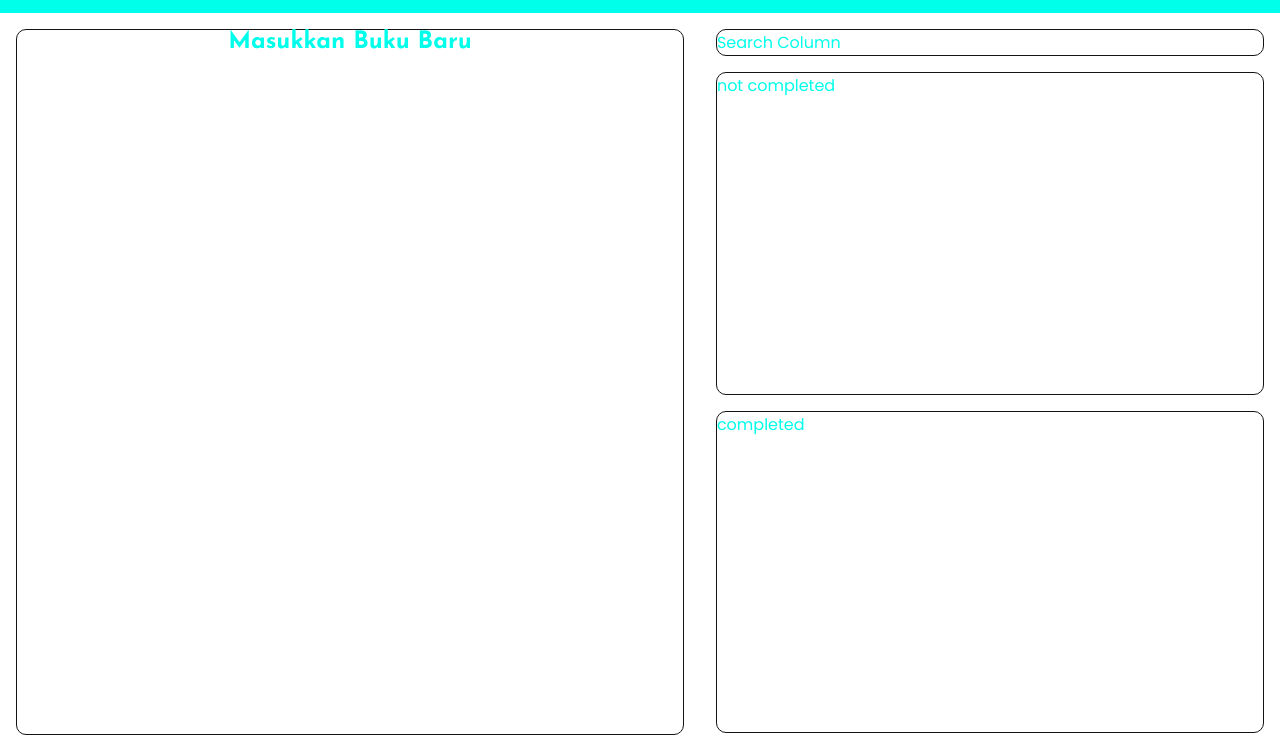
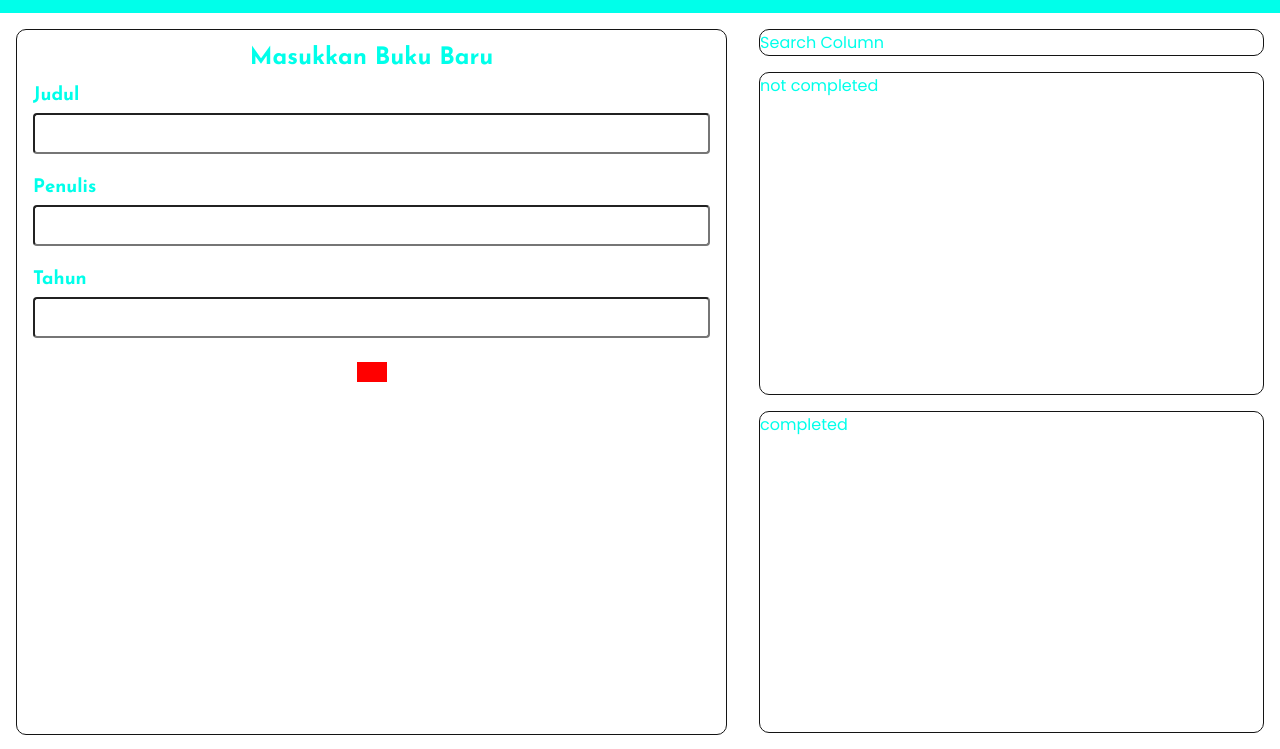
Before and after one commit to david-yappeter/dicoding-bookself-apps, a website: page src/index.html in a window 1280 px wide. Shown: the part 51-800 px from the top of the page. Drawn offline with Linux system fonts and the light colour scheme.

Commit message:
feat: add form

```diff
--- a/src/index.html
+++ b/src/index.html
@@ -17,21 +17,63 @@
 
       <!-- start::Body -->
       <main class="flex m-2 grow">
-        <!-- start:left section -->
+        <!-- start::left section -->
         <section class="grow">
           <div class="box-container h-100">
             <form class="flex flex-col items-center">
-              <h2>Masukkan Buku Baru</h2>
+              <h2 class="my-2">Masukkan Buku Baru</h2>
+
+              <!-- start::input Judul -->
+              <div class="form-control self-stretch">
+                <label class="form-label" for="_judul-input">
+                  <h3>Judul</h3>
+                </label>
+                <input id="_judul-input" class="form-input" />
+              </div>
+              <!-- end::input Judul -->
+
+              <!-- start::input Penulis -->
+              <div class="form-control self-stretch">
+                <label class="form-label" for="_penulis-input">
+                  <h3>Penulis</h3>
+                </label>
+                <input id="_penulis-input" class="form-input" />
+              </div>
+              <!-- end::input Penulis -->
+
+              <!-- start::input Tahun -->
+              <div class="form-control self-stretch">
+                <label class="form-label" for="_tahun-input">
+                  <h3>Tahun</h3>
+                </label>
+                <input
+                  id="_tahun-input"
+                  class="form-input"
+                  type="number"
+                  min="1900"
+                  max="2200"
+                  step="1" />
+              </div>
+              <!-- end::input Tahun -->
+
+              <!-- start::selesai dibaca checkbox -->
+              <div class="checkbox-slider">
+                <label>
+                  <input type="checkbox" id="_checkbox-slider" />
+                  <div></div>
+                </label>
+              </div>
+              <!-- end::selesai dibaca checkbox -->
             </form>
           </div>
         </section>
-        <!-- end:left section -->
+        <!-- end::left section -->
 
         <!-- start::separator -->
         <div class="mx-2"></div>
         <!-- end::separator -->
 
-        <!-- start:right section -->
+        <!-- start::right section -->
         <section class="grow">
           <div class="flex flex-col h-100">
             <!-- start::search row -->
@@ -63,7 +105,7 @@
             <!-- end::completed -->
           </div>
         </section>
-        <!-- end:right section -->
+        <!-- end::right section -->
       </main>
       <!-- end::Body -->
     </div>
--- a/src/style.css
+++ b/src/style.css
@@ -17,6 +17,13 @@
   --space-3: 1.5rem;
   --space-4: 2rem;
   --space-5: 2.5rem;
+
+  /* typography */
+  --font-1: 0.3rem;
+  --font-2: 0.6rem;
+  --font-3: 0.9rem;
+  --font-4: 1.2rem;
+  --font-5: 1.6rem;
 }
 
 * {
@@ -43,9 +50,14 @@ h6,
 
 p,
 span,
+input,
 .body1 {
   color: var(--primary);
   font-family: Poppins, 'Courier New', Courier, monospace;
+}
+
+input {
+  color: var(--dark);
 }
 
 /* color */
@@ -76,6 +88,10 @@ span,
 
 .items-center {
   align-items: center;
+}
+
+.self-stretch {
+  align-self: stretch;
 }
 
 .grow {
@@ -117,3 +133,38 @@ span,
 .h-100 {
   height: 100%;
 }
+
+/* form */
+.form-control {
+  display: flex;
+  flex-direction: column;
+  margin-left: var(--space-2);
+  margin-right: var(--space-2);
+  margin-bottom: var(--space-3);
+}
+
+.form-control .form-label {
+  margin-bottom: var(--space-1);
+}
+
+.form-control .form-input {
+  border-radius: 4px;
+  padding: 8px;
+  font-size: var(--font-3);
+}
+
+/* slider checkbox */
+.checkbox-slider > label > input {
+  display: none;
+}
+
+.checkbox-slider > label > input + div {
+  width: 30px;
+  height: 20px;
+  background-color: red;
+  transform: all 0.3s;
+}
+
+.checkbox-slider > label > input:checked + div {
+  background-color: green;
+}
```
